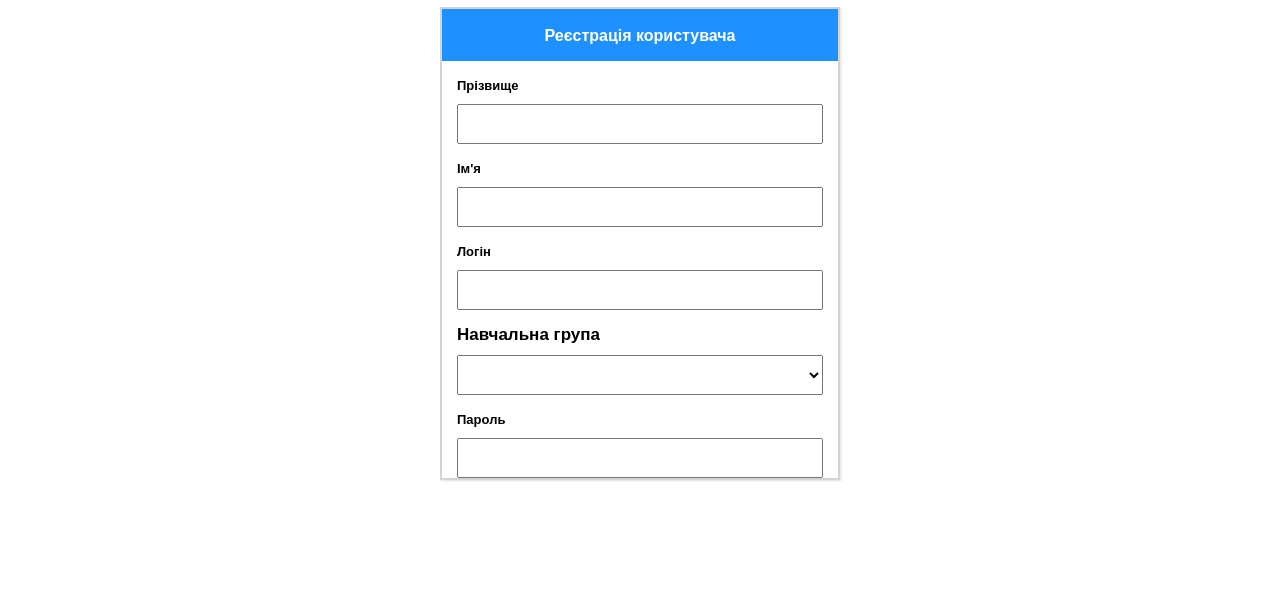
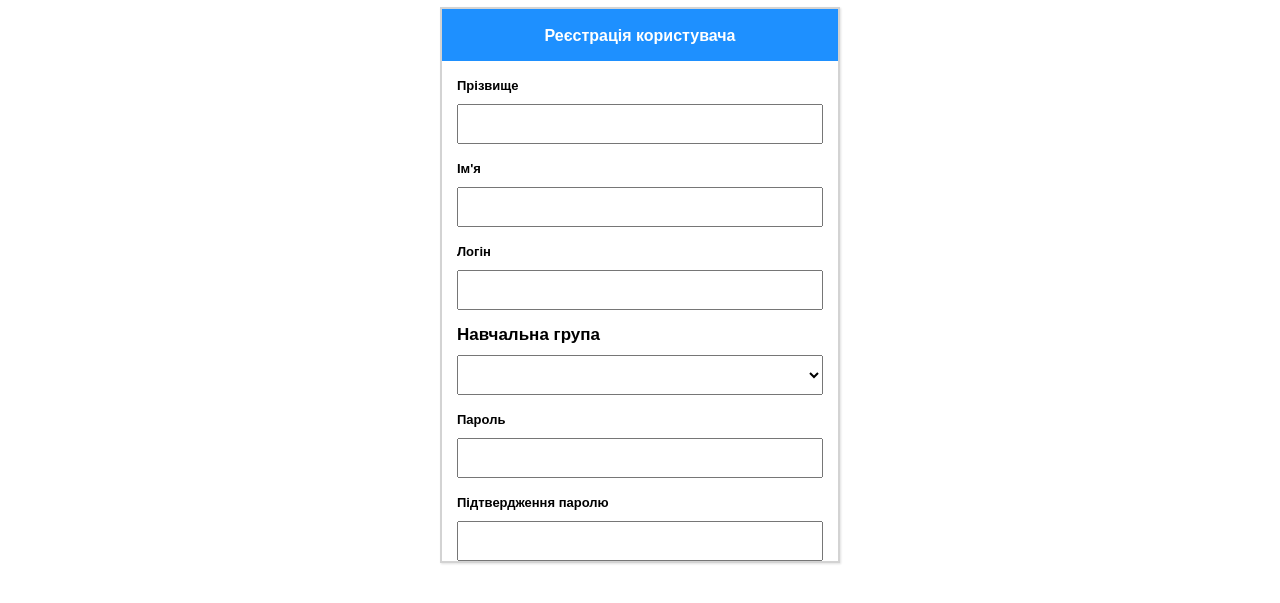
Before and after one commit to Stanislav22219/LabRab13, a plain HTML site: page LabRab13/register.html in a window 1280 px wide. Shown: the part 93-696 px from the top of the page. Drawn offline with Linux system fonts and the light colour scheme.

Commit message:
Підтвердження паролю

```diff
--- a/LabRab13/register.html
+++ b/LabRab13/register.html
@@ -47,6 +47,10 @@
                 <label for="pswrd">Пароль</label><br>
                 <input type="password" id="pswrd">
             </div>
+            <div>
+                <label for="rpswrd">Підтвердження паролю</label><br>
+                <input type="password" id="rpswrd">
+            </div>
         </div>
     </main>
     <footer></footer>
```
